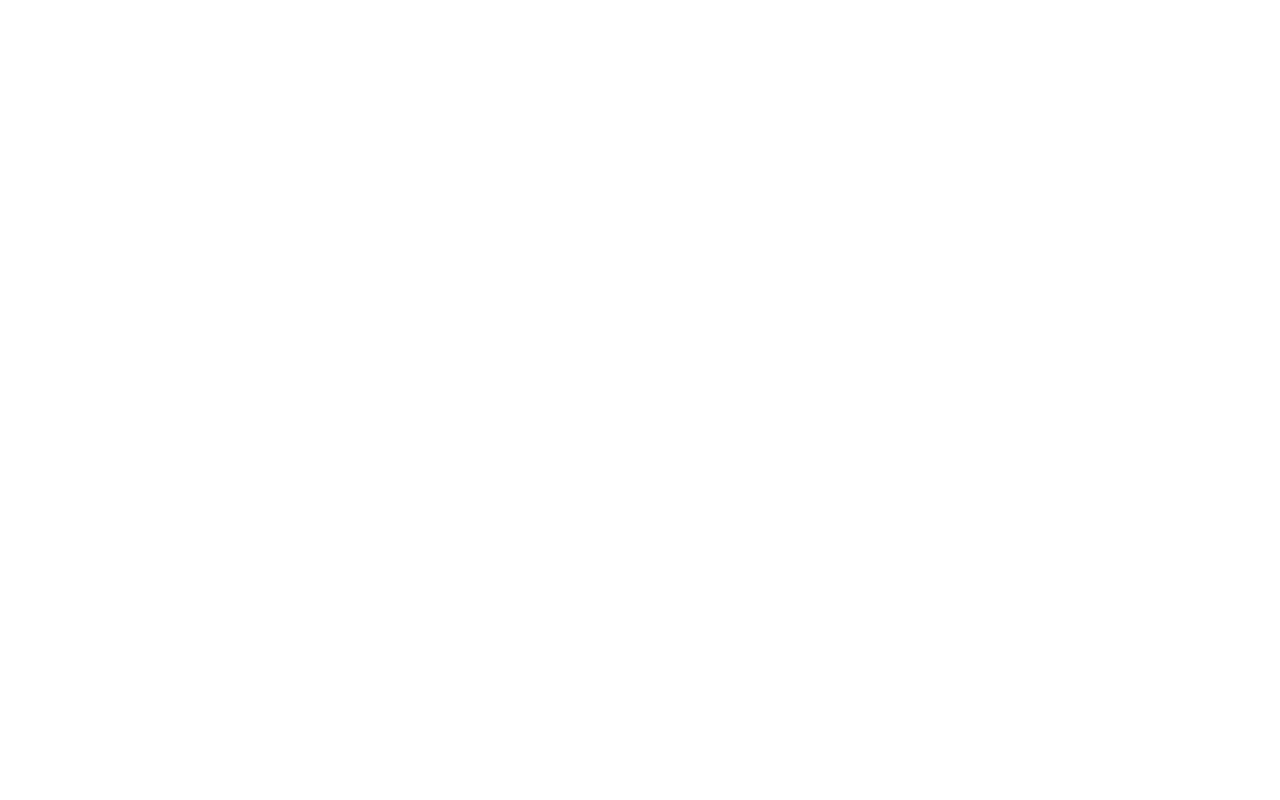
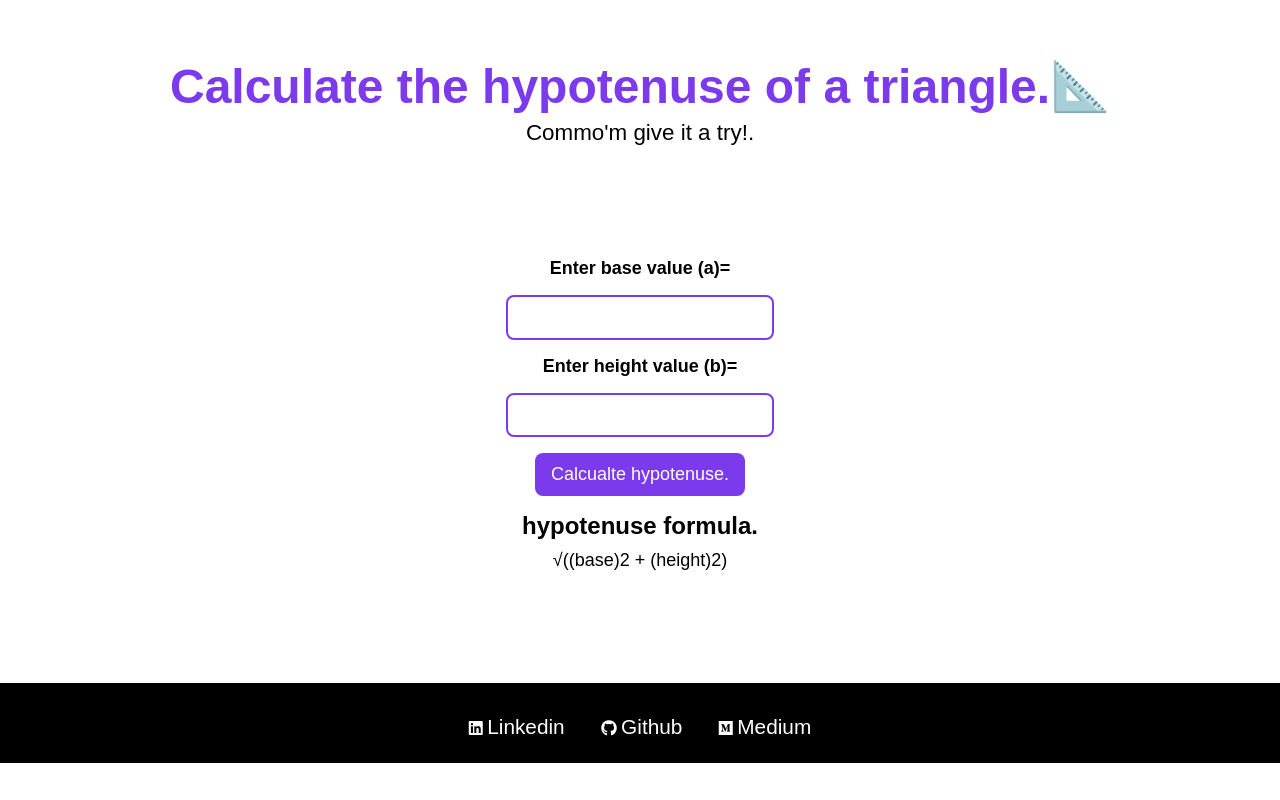
Before and after one commit to Raviikumar001/Fun_with_trianglesmark12, a plain HTML site: page hypotenuse.html in a window 1280 px wide. Drawn offline with Linux system fonts and the light colour scheme.

Commit message:
added logic for hypotenuse

```diff
--- /dev/null
+++ b/css/hypo.css
@@ -0,0 +1,113 @@
+*{
+    padding: 0;
+    margin: 0;
+    box-sizing: border-box;
+    font-family: 'Poppins', sans-serif;
+  }
+
+
+
+  .header{
+    margin: 4rem auto 7rem;
+    text-align: center;
+  }
+  .header h1{
+    font-size: 3rem;
+    line-height: 2.9rem;
+    color: #7c3aed;
+  }
+
+  .header p{
+    font-size: 1.4rem;
+    margin-top: 10px;
+
+  }
+
+  .container{
+    margin: 4rem auto 7rem;
+    text-align: center;
+  }
+
+  .input{
+    display: block;
+    font-size: large;
+    font-weight: 600;
+  }
+
+  input{
+    display: block;
+    font-size: 14px;
+    outline: #fff;
+    padding: 0.6rem 1rem;
+    font-size: large;
+
+    text-align: center;
+    margin : 1rem auto;
+    border: 2px solid #7c3aed;
+    border-radius: 0.5rem;
+  }
+
+  button{
+    background: #7c3aed;
+    border: none;
+    color: #fff;
+    padding: 0.7rem 1rem;
+    border-radius: 0.5rem;
+    font-size: large;
+    cursor: pointer;
+    outline: #fff;
+    margin: 1rem auto;
+    display: block;
+ }
+ #msg{
+    text-align: center;
+    font-size: 1.4rem;
+    margin-top: 10px;
+
+
+ }
+ p{
+    font-size: large;
+    margin: 10px 0 ;
+ }
+
+ .footer{
+
+    background: black;
+    padding: 32px;
+    margin-top: 50px;
+    height: 10vh;
+
+      left: 0;
+      top: 0;
+      bottom: 0;
+      width: 100%;
+
+      color: white;
+      text-align: center;
+
+   }
+
+
+   .main-footer__links{
+    list-style: none;
+    margin:0 auto;
+    padding: 0;
+    text-align: center;
+
+   }
+   .main-footer__link{
+   display:inline-block;
+   margin: 0 16px;
+   }
+
+   .main-footer__link a{
+    color: #fff;
+    font-size: 1.3rem;
+    text-decoration: none;
+   }
+
+   .main-footer__link a:hover,
+   .main-footer__link a:active {
+   color: #ccc;
+   }
--- a/hypotenuse.html
+++ b/hypotenuse.html
@@ -7,7 +7,7 @@
         <meta name="viewport" content="width= device-width, initial-scale=1.0">
         <title>Angle of triangle.</title>
 
-        <link rel="stylesheet" href="css/angle.css">
+        <link rel="stylesheet" href="css/hypo.css">
 
 
     <!-- font awsome links -->
@@ -15,5 +15,50 @@
   </head>
   <body>
 
+
+    <div class="header">
+      <h1> Calculate the hypotenuse of a triangle.📐</h1>
+      <p> Commo'm give it a try!.</p>
+
+    </div>
+    <div class="container">
+
+
+      <label class="input" >Enter base value (a)=</label>
+      <input class="side-input" type="number">
+      <label class="input"> Enter height value (b)= </label>
+      <input class="side-input" type="number">
+      <button id="calculate-hypotenuse-btn" class="btn">Calcualte hypotenuse.</button>
+
+      <h2>hypotenuse formula.</h2>
+      <p>√((base)2 + (height)2)</p>
+    </div>
+
+    <div class="output">
+      <p id="msg">
+
+      </p>
+  </div>
+
+  <footer class="main-footer">
+    <nav class="footer">
+        <ul class="main-footer__links">
+            <li class="main-footer__link">
+                <i class="fab fa-linkedin"></i>    <a href="https://www.linkedin.com/in/ravi-kumar-5ab056143/"> Linkedin</a>
+            </li>
+            <li class="main-footer__link">
+                <i class="fab fa-github"></i>          <a href="https://github.com/Raviikumar001">Github</a>
+            </li>
+            <li class="main-footer__link">
+                <i class="fab fa-medium"></i>    <a href="https://medium.com/@kumarraviabhi007">Medium</a>
+          </li>
+        </ul>
+    </nav>
+</footer>
+
+
+
+<script src="script/hypotenuse.js"></script>
+
   </body>
 </html>
--- a/script/hypotenuse.js
+++ b/script/hypotenuse.js
@@ -1,19 +1,20 @@
 const sides = document.querySelectorAll(".side-input");
 const calculateBtn = document.querySelector("#calculate-hypotenuse-btn");
-const outputEl = document.querySelector(".output");
-
+const msg = document.querySelector("#msg");
+console.log("hi");
 function calculateSumOfSquare(a, b) {
   const sumOfSquares = a * a + b * b;
   return sumOfSquares;
 }
 
 function calculateHypotenuse() {
+
   const sumOfSquares = calculateSumOfSquare(
     Number(sides[0].value),
     Number(sides[1].value)
   );
   const lengthOfHypotenuse = Math.sqrt(sumOfSquares);
-  outputEl.innerText = "The length of hypotenuse is " + lengthOfHypotenuse;
+  msg.innerText = "The length of hypotenuse is " + lengthOfHypotenuse;
 }
 
 calculateBtn.addEventListener("click", calculateHypotenuse);
```
